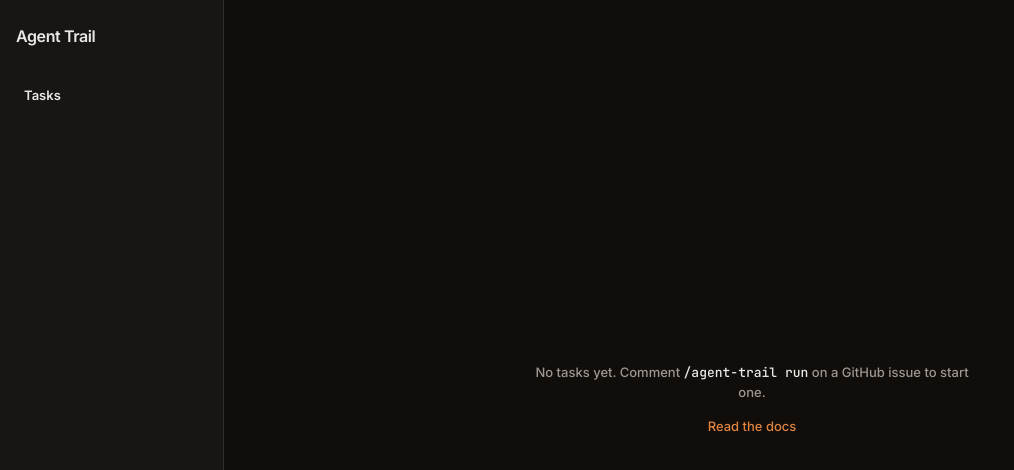
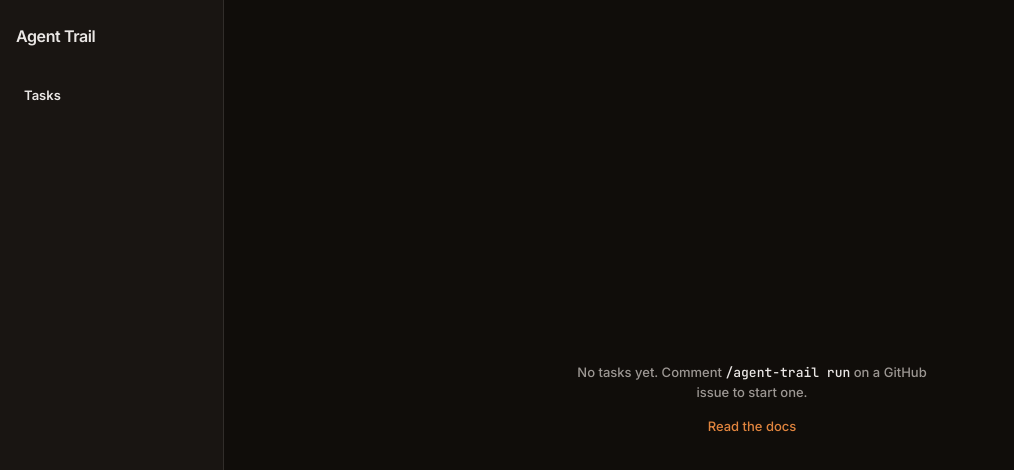
Before and after one commit to chieaid24/agent-trail, a Next.js app in the folder apps/web/: page / in a window 1280 px wide. Shown: the top 470 px of the page, without its empty margins (0-1014 px from the left). Built offline with nearby package versions, Linux system fonts and the light colour scheme.

Commit message:
fix(web): tighten empty-state measure; add ui-audit evidence shots

```diff
--- a/apps/web/app/page.tsx
+++ b/apps/web/app/page.tsx
@@ -20,7 +20,7 @@
         </nav>
       </aside>
       <main className="flex flex-1 items-center justify-center p-8">
-        <div className="max-w-md text-center">
+        <div className="max-w-sm text-center">
           <p className="text-sm text-muted">
             No tasks yet. Comment{" "}
             <code className="font-mono text-foreground">/agent-trail run</code>{" "}
```
Also changed, not shown: 3 other files (tests, documents, lock files or other folders).
